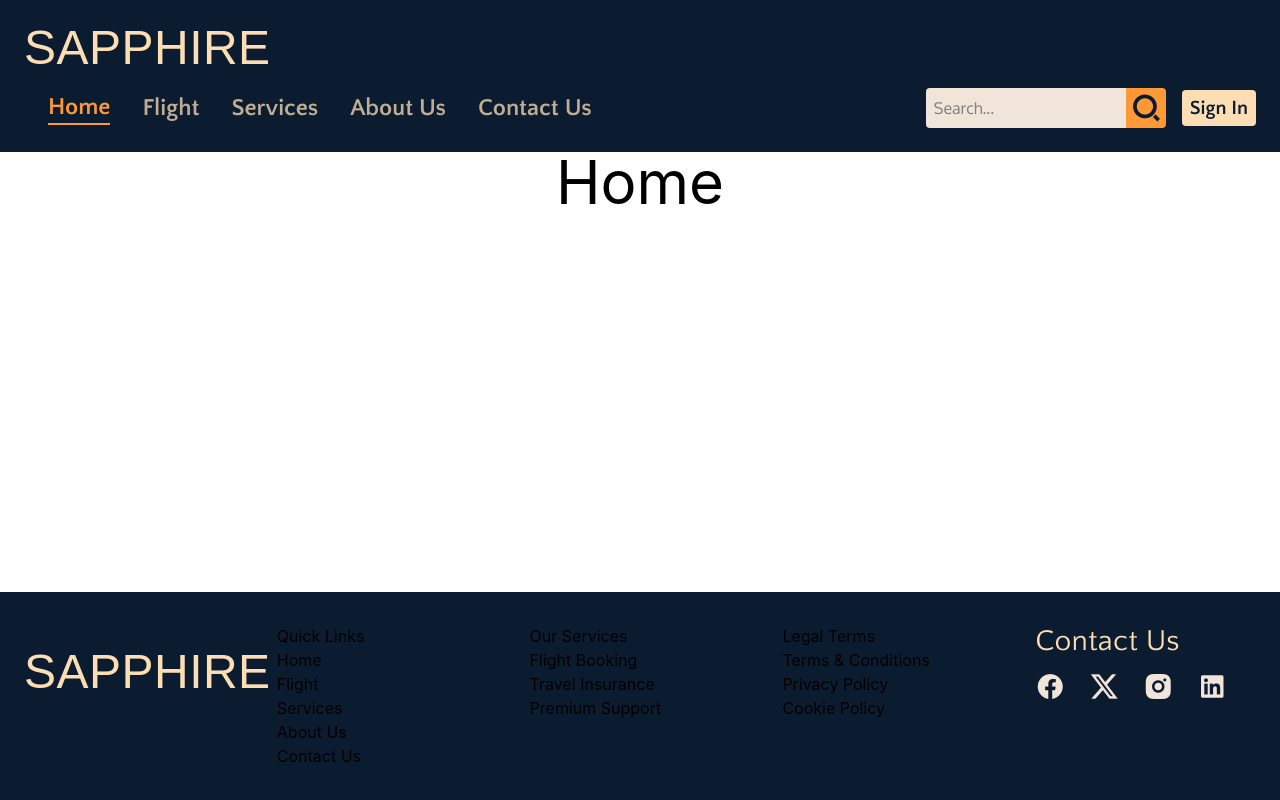
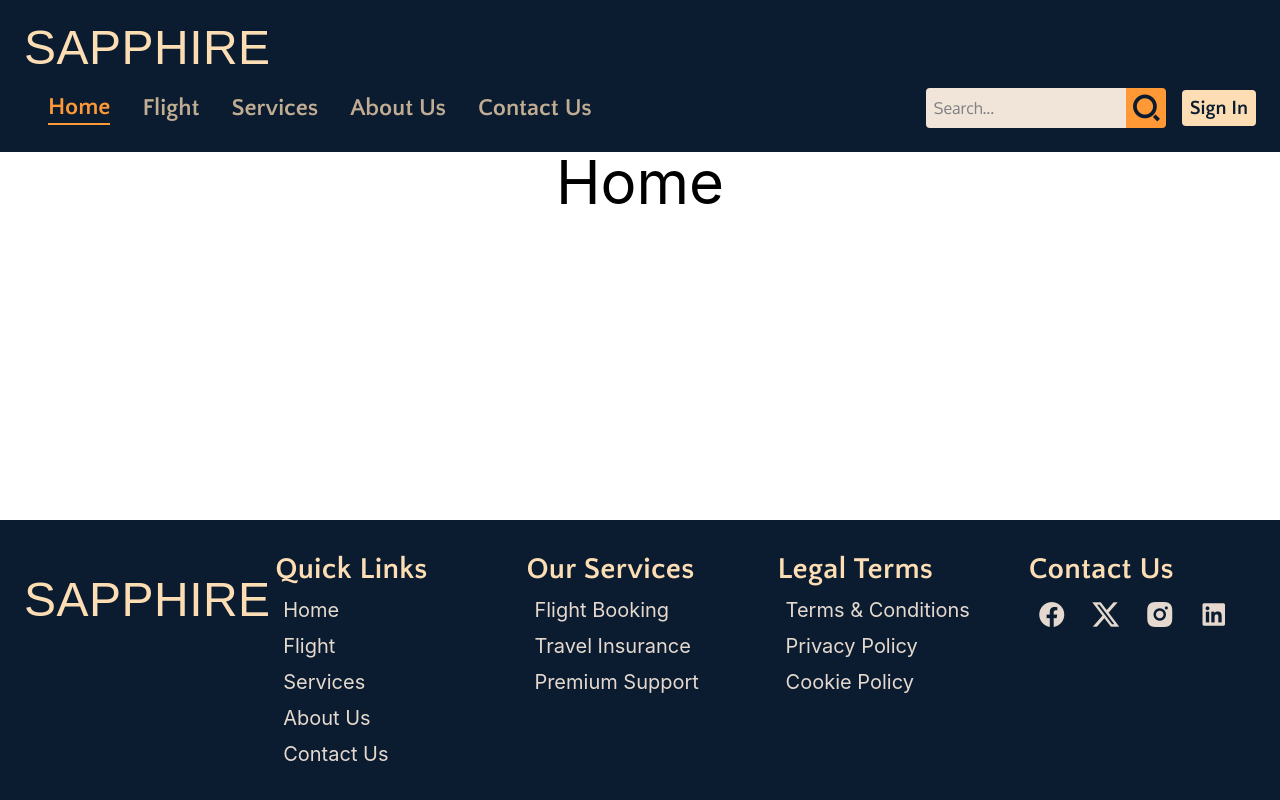
Before and after one commit to Harsh-Codes-hub/Sapphire-Airline-Ticket-Booking-TASK48, a React (Vite) app: page / in a window 1280 px wide. Built offline with nearby package versions, Linux system fonts and the light colour scheme; a web font is replaced by a local one.

Commit message:
feat: update Footer and FooterLinkSection styles for improved layout and readability, enhance NormalLinks hover effect, and adjust footer headline styling

```diff
--- a/src/components/Footer.tsx
+++ b/src/components/Footer.tsx
@@ -8,9 +8,9 @@ const Footer = () => {
   return (
     <footer className="w-full bg-(--prussian-blue)">
       <Container>
-        <main className="grid grid-cols-5 gap-8 py-8">
+        <main className="grid grid-cols-5 gap-6 py-8">
           <section>
-            <h2 className="font-attention text-5xl text-(--navajo-white) logo mt-6">
+            <h2 className="font-attention text-5xl text-(--navajo-white) logo mt-6 mr-4">
               Sapphire
             </h2>
           </section>
@@ -21,7 +21,7 @@ const Footer = () => {
             <h3 className="text-(--navajo-white) font-heading text-3xl footerHeadline">
               Contact Us
             </h3>
-            <ul className="flex items-start gap-6 text-(--off-white) text-3xl mt-2">
+            <ul className="flex items-start gap-6 text-(--off-white) text-3xl mt-2 px-2 opacity-95">
               {contactRouteData.map(({to, message}, index) => <NormalLinks key={`icon-_link-${index}`} to={to} message={message}/>)}
             </ul>
           </section>
--- a/src/components/FooterLinkSection.jsx
+++ b/src/components/FooterLinkSection.jsx
@@ -3,8 +3,10 @@ import NavLinks from "./NavLinks";
 const FooterLinkSection = ({ headline, links }) => {
   return (
     <section>
-      <h3>{headline}</h3>
-      <ul className="flex flex-col">
+      <h3 className="text-(--navajo-white) font-heading text-3xl footerHeadline">
+        {headline}
+      </h3>
+      <ul className="flex flex-col items-start gap-2 text-(--off-white) text-xl mt-2 px-2 opacity-95">
         {links.map(({ to, message }) => (
           <NavLinks to={to} message={message} activeClass={"footerLinkActive"} inActiveClass={"footerLinkInActive"}/>
         ))}
--- a/src/components/NormalLinks.jsx
+++ b/src/components/NormalLinks.jsx
@@ -1,7 +1,7 @@
 const NormalLinks = ({ to, message }) => {
   return (
-    <li className="">
-      <a href={to}><i className={message}></i></a>
+    <li>
+      <a href={to} className="hover:text-(--deep-saffron)"><i className={message}></i></a>
     </li>
   );
 };
--- a/src/index.css
+++ b/src/index.css
@@ -41,5 +41,11 @@ button {
 
 .footerHeadline {
   letter-spacing: .01em;
-  font-weight: 400;
+  font-weight: 600;
 }
+
+.bloom {
+  transform: scale(1.1);
+  backdrop-filter: drop-shadow(1px, 1px, 10px, var(--deep-saffron));
+  text-shadow: 5px 5px 10px red;
+}
```
